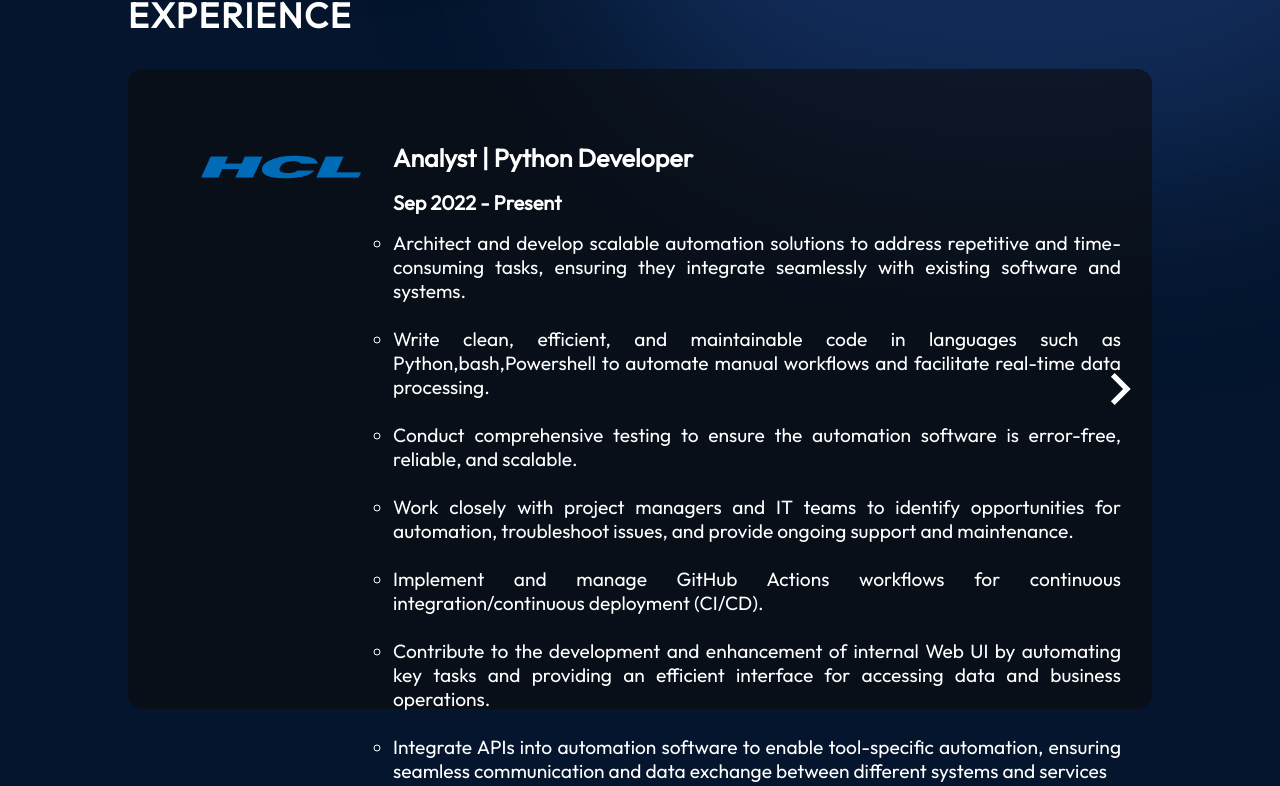
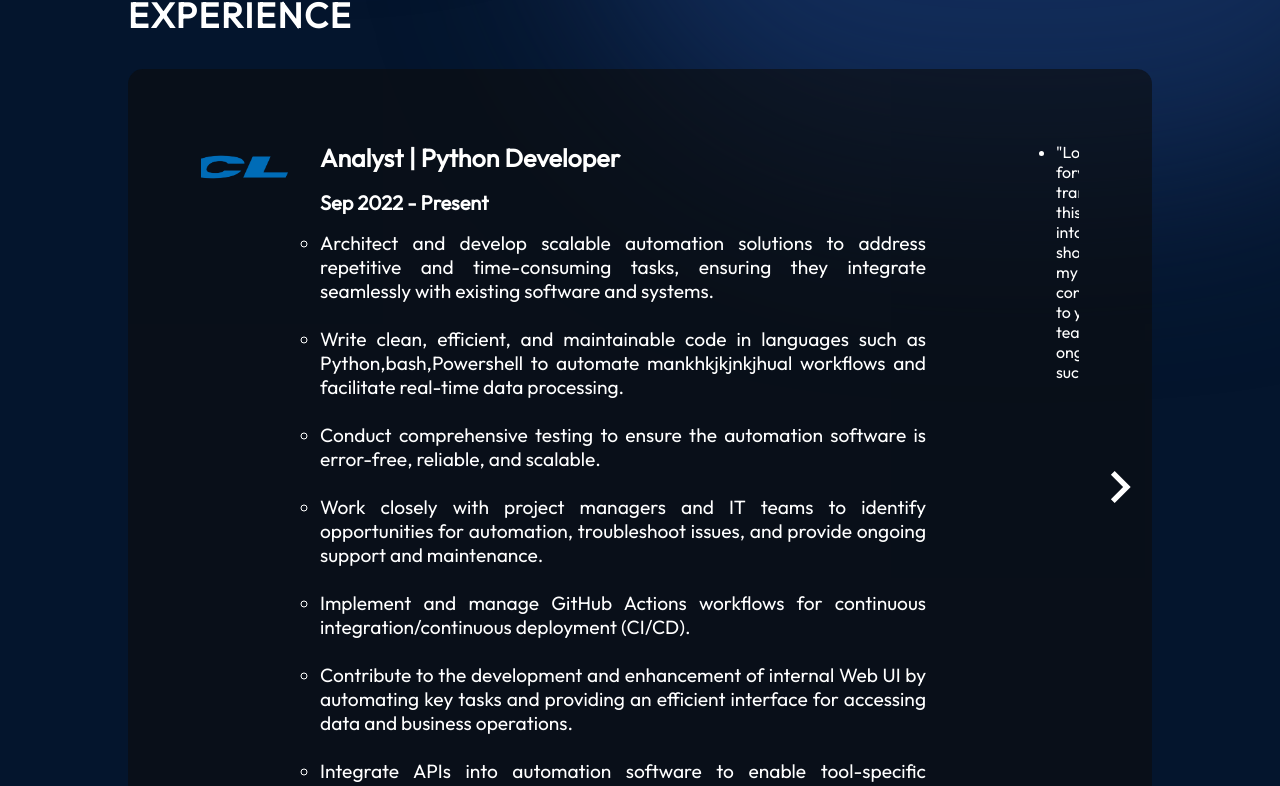
Before and after one commit to NagarajMurgod/MyPortfolio, a React (Vite) app in the folder Portfolio/: page / in a window 1280 px wide. Shown: the part 856-1642 px from the top of the page. Built offline with nearby package versions, Linux system fonts and the light colour scheme.

Commit message:
scroll horizontal

```diff
--- a/Portfolio/src/components/About/About.jsx
+++ b/Portfolio/src/components/About/About.jsx
@@ -1,4 +1,4 @@
-import React, { useEffect, useState } from "react";
+import React, { useEffect, useRef, useState } from "react";
 import styles from "./About.module.css";
 import { getImageUrl } from "../../utils";
 import experience from "../../data/experience.json";
@@ -8,7 +8,45 @@ import KeyboardArrowRightIcon from '@mui/icons-material/KeyboardArrowRight';
 export const About = () => {
 
 
-  const [slide, setSlide] = useState(0)
+  const [slide, setSlide] = useState(0);
+  const itemRef = useRef(null);
+  const scrollRef = useRef(null);
+  const [isDragging, setIsDragging] = useState(false);
+  const [startX, setStartX] = useState(0);
+  const [scrollLeft, setScrollLeft] = useState(0);
+
+
+  const handleIntersection = (entries, observer) => {
+    entries.forEach((entry) => {
+      if (entry.isIntersecting && entry.intersectionRatio >= 0.1) {
+        // Scroll to show the full div when 10% is visible, and mouse is released
+        const element = entry.target;
+        scrollRef.current.scrollTo({
+          left: element.offsetLeft - (scrollRef.current.clientWidth - element.offsetWidth) / 2,
+          behavior: 'smooth',
+        });
+        observer.unobserve(entry.target);  // Unobserve once action is complete
+      }
+    });
+  };
+
+  useEffect(() => {
+    console.log("wroknng");
+    const observer = new IntersectionObserver(handleIntersection, {
+      root: scrollRef.current,
+      threshold: 0.1, // 10% visibility
+    });
+
+    if (itemRef.current) {
+      observer.observe(itemRef.current);
+    }
+
+    return () => {
+      if (itemRef.current) {
+        observer.unobserve(itemRef.current);
+      }
+    };
+  },[isDragging]);
 
   const prevSlide = () => {
     if(slide > 0){
@@ -21,6 +59,27 @@ export const About = () => {
       setSlide(prev => prev + 1)
     }
   }
+
+  const handleMouseDown = (e) => {
+    setIsDragging(true);
+    setStartX(e.pageX);
+    setScrollLeft(scrollRef.current.scrollLeft);
+  };
+
+  const handleMouseMove = (e) => {
+    if (!isDragging) return;
+
+    const x = (e.pageX - startX) * 2;
+    scrollRef.current.scrollLeft = scrollLeft - x;
+  };
+
+  const handleMouseUp = () => {
+    setIsDragging(false);
+  };
+
+  const handleMouseLeave = () => {
+    setIsDragging(false);
+  };
 
 
 
@@ -37,10 +96,18 @@ export const About = () => {
           <KeyboardArrowRightIcon onClick={nextSlide} className={`${styles.rightarrow} ${styles.arrows}`} style={{display : (slide == experience.length) ? "none" : "" }}/>
 
           <div className={styles.content}>
-            <ul className={styles.aboutItems}>
+            <ul
+              className={styles.aboutItems}
+              ref={scrollRef}
+              onMouseDown={handleMouseDown}
+              onMouseMove={handleMouseMove}
+              onMouseUp={handleMouseUp}
+              onMouseLeave={handleMouseLeave}
+
+            >
               {experience.map((exp,id) => {
                 return (
-                  <li key={id} className={ slide === id ? styles.aboutItem : styles.hideSlide}>
+                  <li ref={itemRef} key={id} className={ slide === id || true ? styles.aboutItem : styles.hideSlide}>
                     <img src={getImageUrl(exp.company)} alt="Cursor icon" />
                     <div className={styles.aboutItemText}>
                       <h3>{exp.role}</h3>
--- a/Portfolio/src/components/About/About.module.css
+++ b/Portfolio/src/components/About/About.module.css
@@ -48,23 +48,30 @@
 .aboutItems{
   color: var(--color-text);
   display: flex;
-  flex-direction: column;
+  flex-direction: row;
   gap: 50px;
-  position: relative;
+  overflow-x: auto;
+  /* position: relative; */
+  scrollbar-width: none;
+}
+
+.aboutItems::-webkit-scrollbar{
+  width: 0;
 }
 
 .aboutItemText{
   display: flex;
   flex-direction: column;
   gap: 1rem;
+
 }
 
 .aboutItem{
-  position: absolute;
   display: flex;
-  opacity: 1;
-  transition: opacity ease-in-out 0.5s;
-
+  width: 100%;
+  flex-shrink: 0;
+  /* cursor:-webkit-grab; */
+  cursor: grabbing;
 }
 
 .arrows{
@@ -89,8 +96,7 @@
 }
 
 .hideSlide{
-  opacity: 0;
-  height: 0;
+  opacity: 1;
 }
 
 .futureExp{
```
